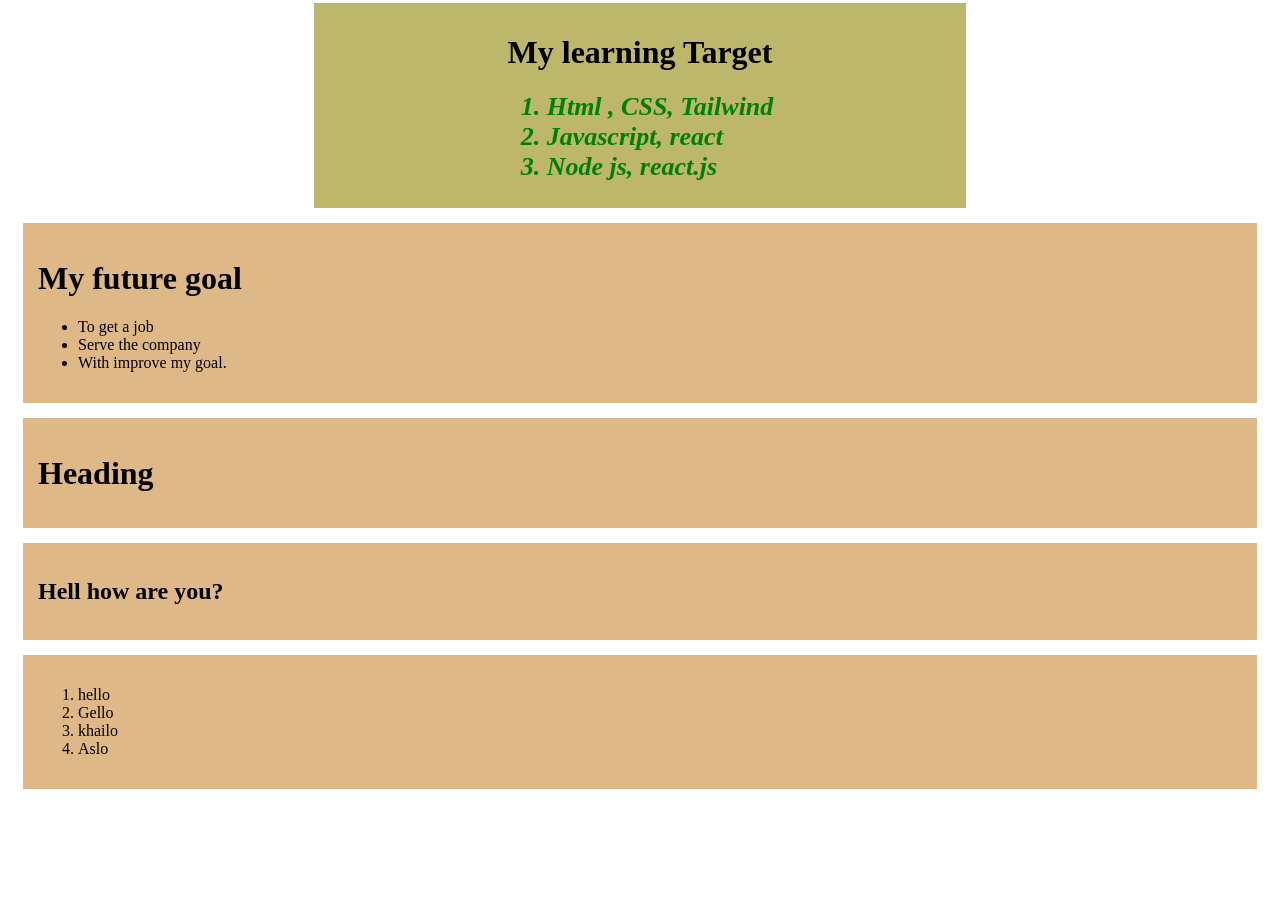
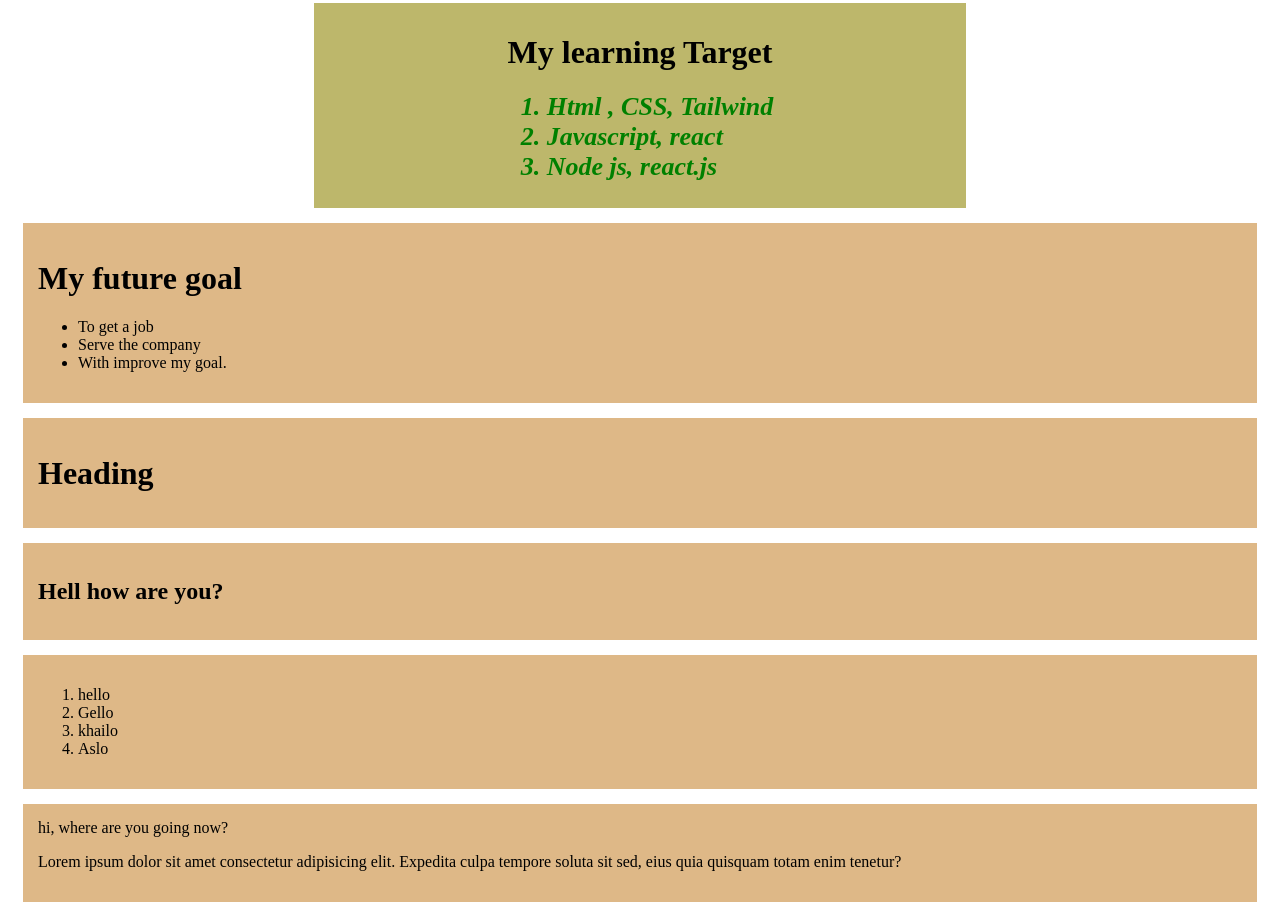
Before and after one commit to nasirmondol/my-simple-website-b8, a plain HTML site: page index.html in a window 1280 px wide. Shown: the part 840-1757 px from the top of the page. Before the commit the page ends 1644 px from the top, so only its background shows below. Drawn offline with Linux system fonts and the light colour scheme.

Commit message:
going now header added

```diff
--- a/index.html
+++ b/index.html
@@ -68,6 +68,13 @@
             <li>Aslo</li>
         </ol>
     </div>
+
+    <div>
+
+        <head>hi, where are you going now?</head>
+        <p>Lorem ipsum dolor sit amet consectetur adipisicing elit. Expedita culpa tempore soluta sit sed, eius quia
+            quisquam totam enim tenetur?</p>
+    </div>
 </body>
 
 </html>
```
